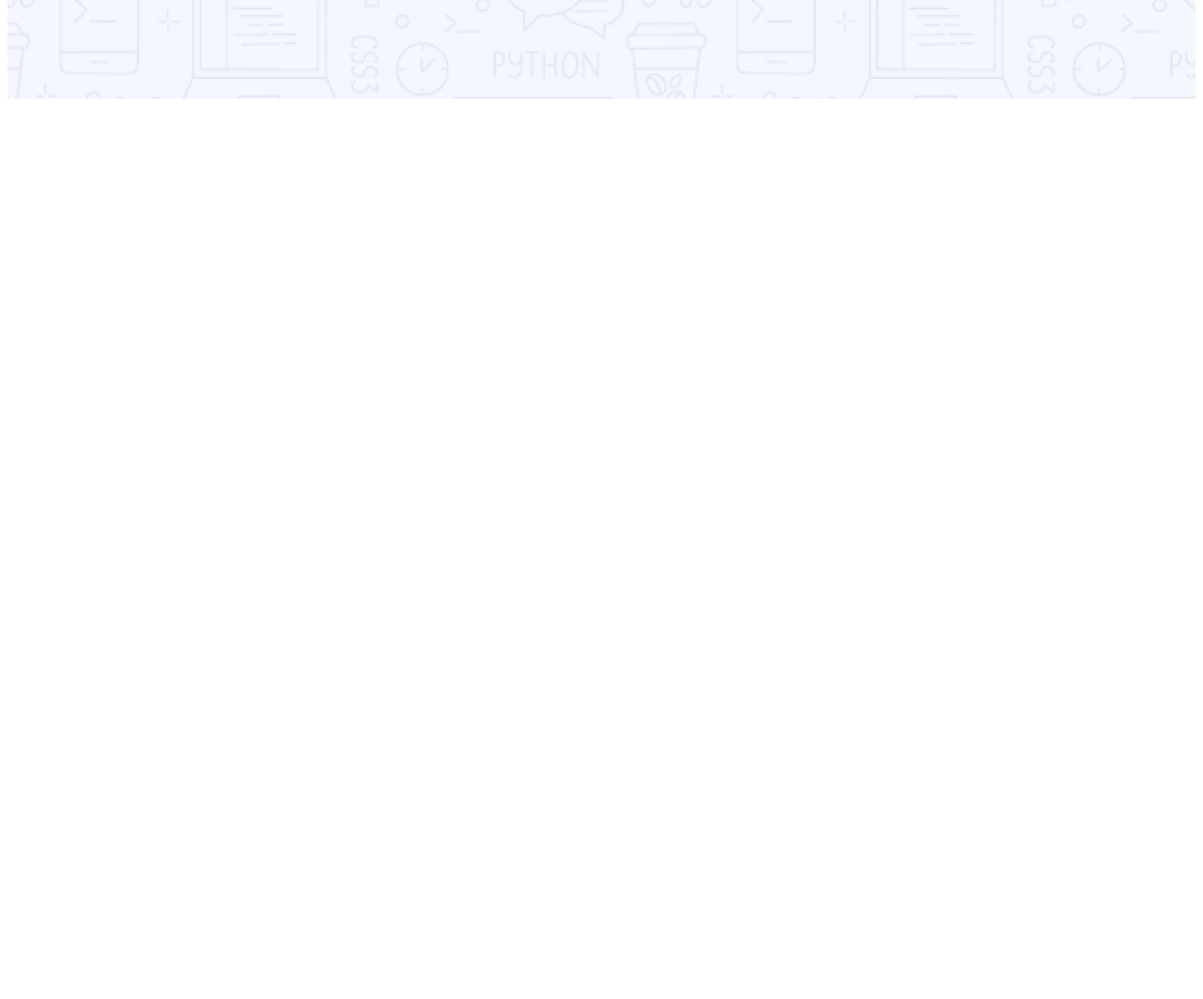
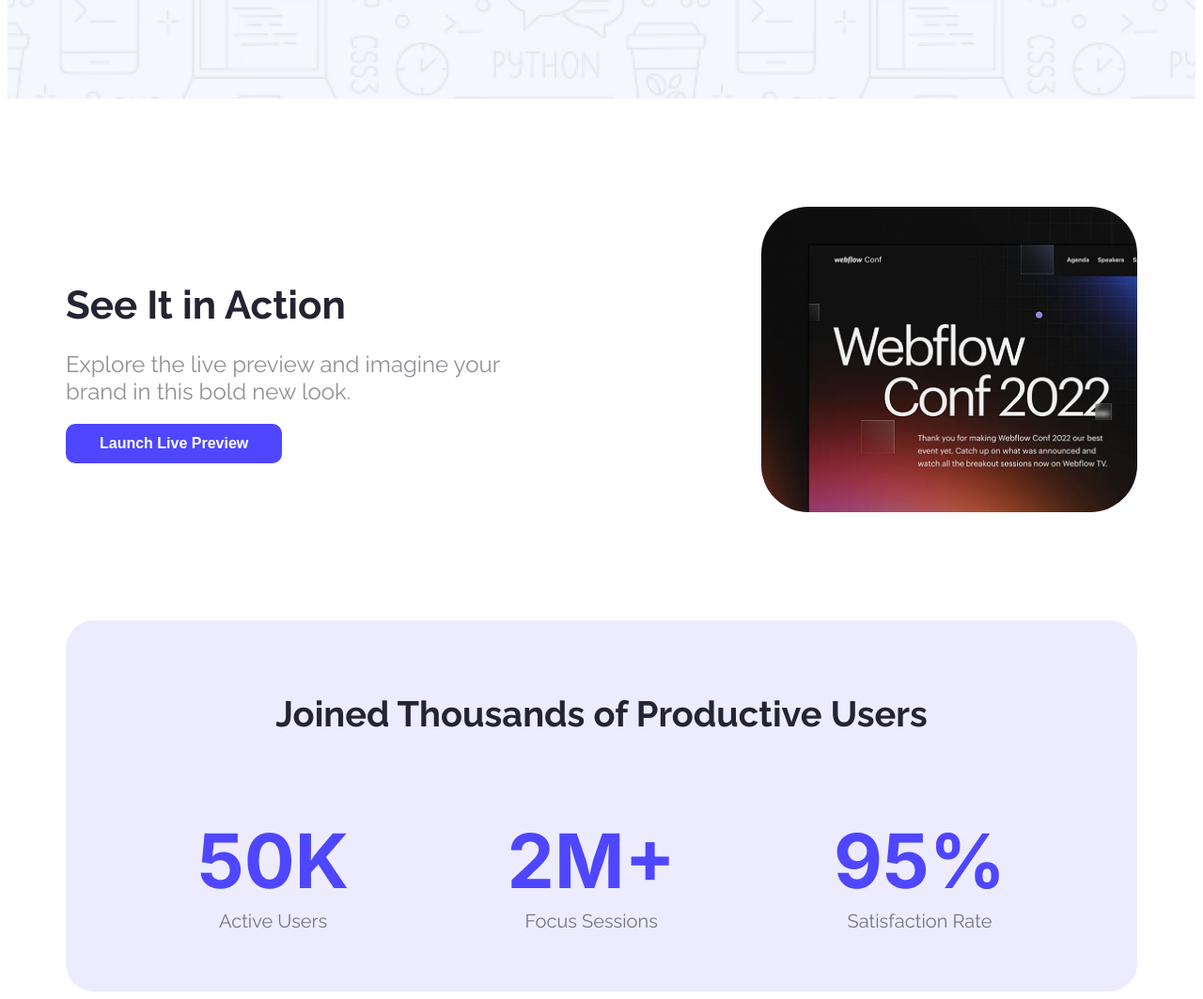
Before and after one commit to mongmycha/assignment1, a plain HTML site: page index.html in a window 1280 px wide. Shown: the part 503-1566 px from the top of the page at 94% size. Before the commit the page ends 800 px from the top, so only its background shows below. Drawn offline with Linux system fonts and the light colour scheme.

Commit message:
added action and users section

```diff
--- a/index.html
+++ b/index.html
@@ -31,7 +31,36 @@
     </div>
   </header>
   <main>
+    <!-- action sectioin -->
+    <div class="action-section">
+      <div class="action">
+        <h1 class="action-title">See It in Action</h1>
+        <p class="action-subtitle">Explore the live preview and imagine your brand in this bold new look.</p>
+        <button class="action-btn">Launch Live Preview</button>
+      </div>
+      <img class="action-img" src="Assets/wc-mini.png" alt="wc-mini">
+    </div>
 
+    <!-- users section -->
+    <div class="users-section">
+      <h2 class="users-title">Joined Thousands of Productive Users</h2>
+
+      <!-- .users>.user*3>h1.user-title+p.user-subtitle -->
+      <div class="users">
+        <div class="user">
+          <h1 class="user-title inter-normal">50K</h1>
+          <p class="user-subtitle">Active Users</p>
+        </div>
+        <div class="user">
+          <h1 class="user-title inter-normal">2M+</h1>
+          <p class="user-subtitle">Focus Sessions</p>
+        </div>
+        <div class="user">
+          <h1 class="user-title inter-normal">95%</h1>
+          <p class="user-subtitle">Satisfaction Rate</p>
+        </div>
+      </div>
+    </div>
   </main>
   <footer>
 
--- a/styles/style.css
+++ b/styles/style.css
@@ -39,7 +39,7 @@ nav {
   font-size: 16px;
   font-weight: bold;
   padding: 12px 36px;
-  border-radius: 5px;
+  border-radius: 10px;
   border: none;
   cursor: pointer;
 }
@@ -76,7 +76,7 @@ nav {
   background-color: #4E47FF;
   color: #FFFFFF;
   border: none;
-  border-radius: 5px;
+  border-radius: 10px;
   padding: 12px 36px;
   cursor: pointer;
 }
@@ -84,3 +84,97 @@ nav {
 .banner-btn:hover {
 
 }
+
+
+/* main section styles */
+main {
+  width: 1140px;
+  margin: 0 auto;
+}
+
+
+/* action section styles */
+.action-section {
+  display: flex;
+  margin-top: 115px;
+  margin-bottom: 115px;
+  align-items: center;
+  justify-content: space-between;
+  height: 325px;
+}
+
+.action {
+  width: 515px;
+}
+
+.action-title {
+  font-size: 42px;
+  font-weight: bold;
+  color: #252432;
+  margin-bottom: 20px;
+}
+
+.action-subtitle {
+  font-size: 24px;
+  font-weight: 400;
+  color: #252432;
+  opacity: 0.5;
+  margin-bottom: 20px;
+}
+
+.action-btn {
+  background-color: #4E47FF;
+  color: #FFFFFF;
+  font-size: 16px;
+  font-weight: bold;
+  padding: 12px 36px;
+  border: none;
+  border-radius: 10px;
+  cursor: pointer;
+}
+
+.action-btn:hover {
+
+}
+
+.action-img {
+  width: 400px;
+  border-radius: 50px;
+}
+
+
+/* users section styles */
+.users-section {
+  height: 305px;
+  background-color: rgba(78, 71, 255, 0.1);
+  border-radius: 30px;
+  padding: 45px 140px;
+}
+
+.users-title {
+  font-size: 38px;
+  font-weight: bold;
+  color: #252432;
+  text-align: center;
+}
+
+.users {
+  display: flex;
+  justify-content: space-between;
+}
+
+.user-title {
+  font-size: 80px;
+  font-weight: bold;
+  color: #4E47FF;
+  margin-bottom: 2px;
+}
+
+.user-subtitle {
+  font-size: 20px;
+  font-weight: 400;
+  color: #000000;
+  opacity: 0.5;
+  margin-top: 4px;
+  text-align: center;
+}
```
